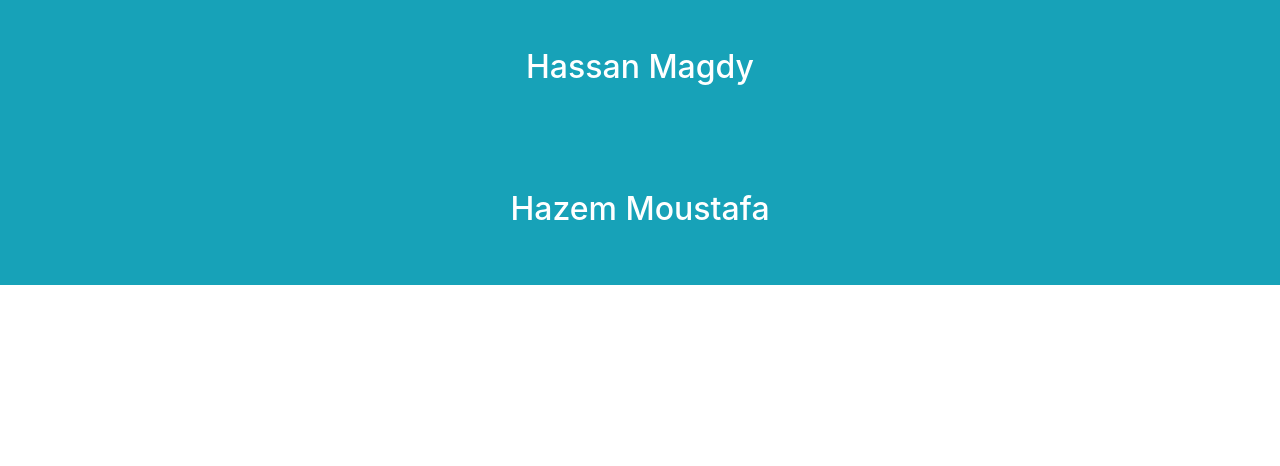
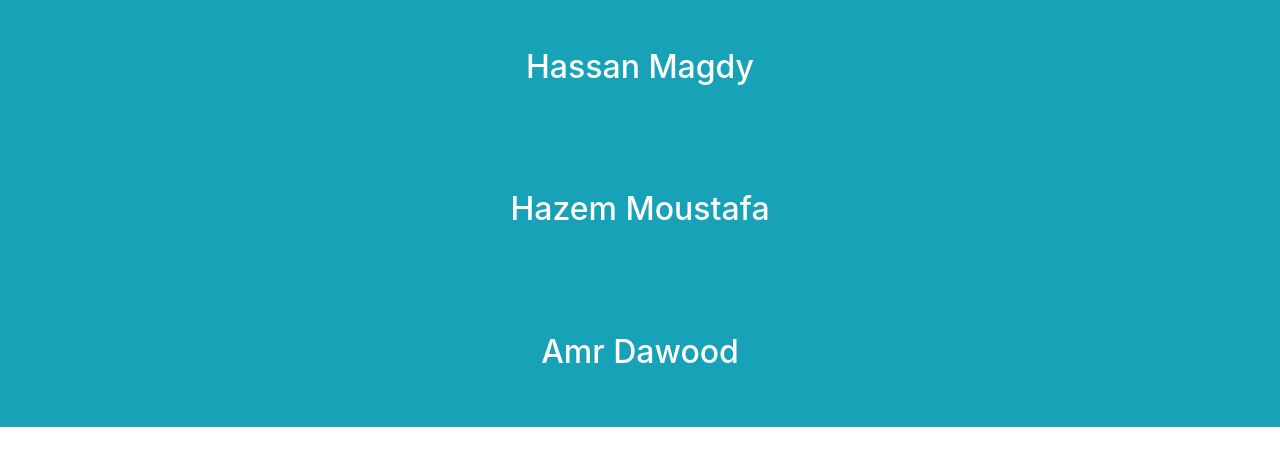
Before and after one commit to AmrDawood/TaskOne, a plain HTML site: page index.html in a window 1280 px wide. Drawn offline with Linux system fonts and the light colour scheme.

Commit message:
amr
tean member contribution

```diff
--- a/index.html
+++ b/index.html
@@ -20,6 +20,10 @@
         <h2>Hazem Moustafa</h2>
     </section>
     <!-- <hr> -->
+    <section class="text-center bg-info py-5 text-white">
+        <h2>Amr Dawood</h2>
+    </section>
+    <!-- <hr> -->
 
 
 	<script src="js/jquery-3.5.1.min.js"></script>
```
